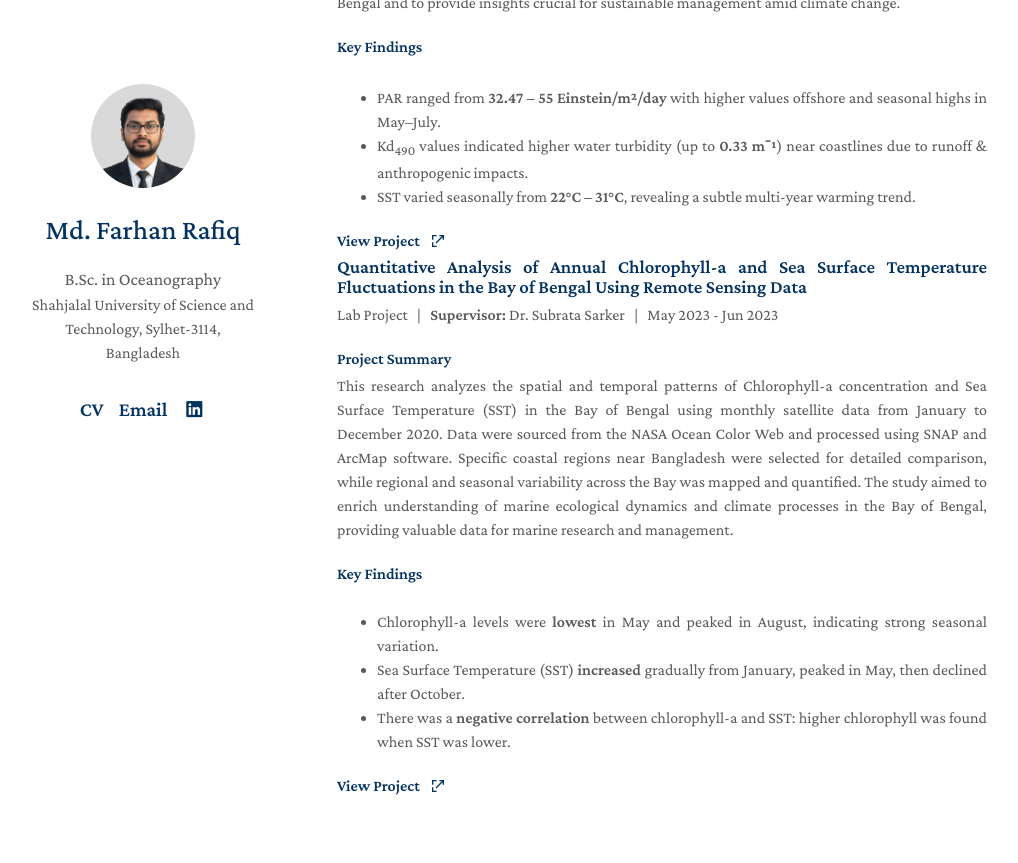
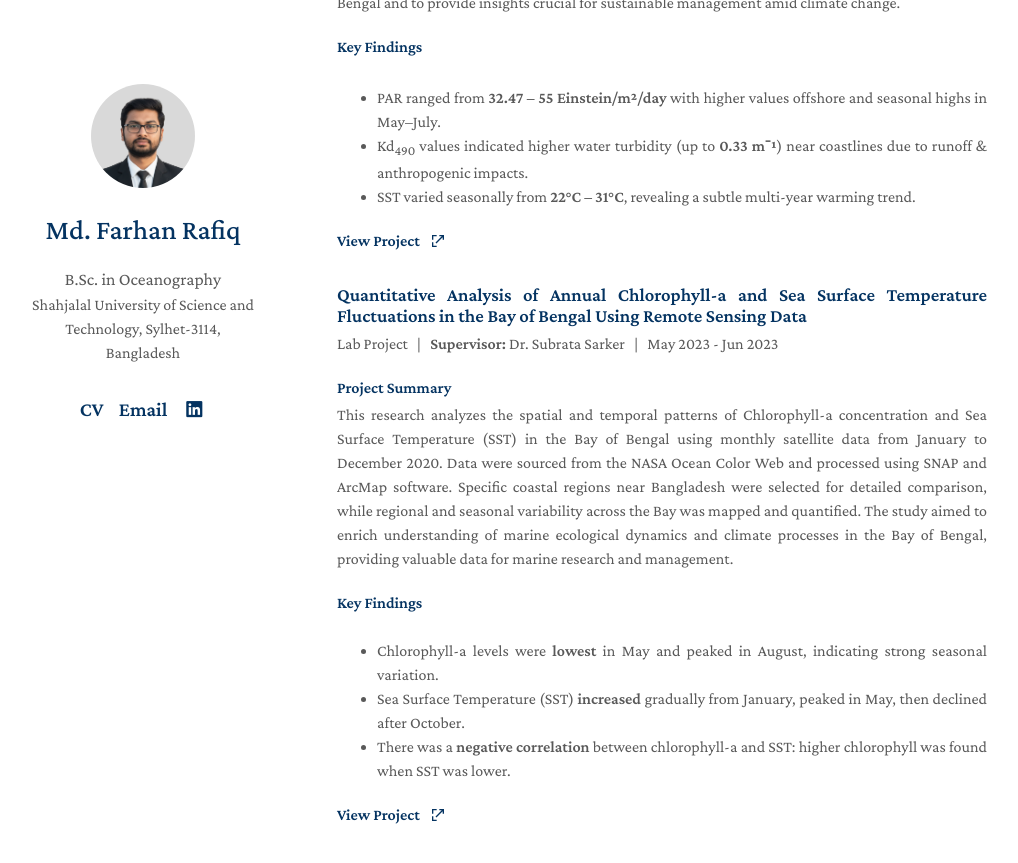
Before and after one commit to farhan-rafiq/farhan-rafiq.github.io, a Jekyll site: the page built from index.md, in a window 1280 px wide and 900 px high, scrolled down 1194 px. Shown: the top 863 px of the window, without its empty margins (133-1151 px from the left). Built offline with Jekyll 4.4.1, drawn with Linux system fonts in a browser that asks for light colours; a style sheet for code colours, icons or effects is not loaded.

Commit message:
gap under view pr

```diff
--- a/index.md
+++ b/index.md
@@ -114,7 +114,7 @@ layout: homepage
   </div>
 
 <div style="display:flex; flex-wrap:wrap; gap:1.5em;">
-  <h4 style="margin-bottom:.2em;">
+  <h4 style="margin-bottom: 2em;">
     <a href="./projects/undergrad_project.pdf"
        target="_blank"
        style="text-decoration: none; color: inherit; display: inline-flex; align-items: center; gap: 6px;">
```
